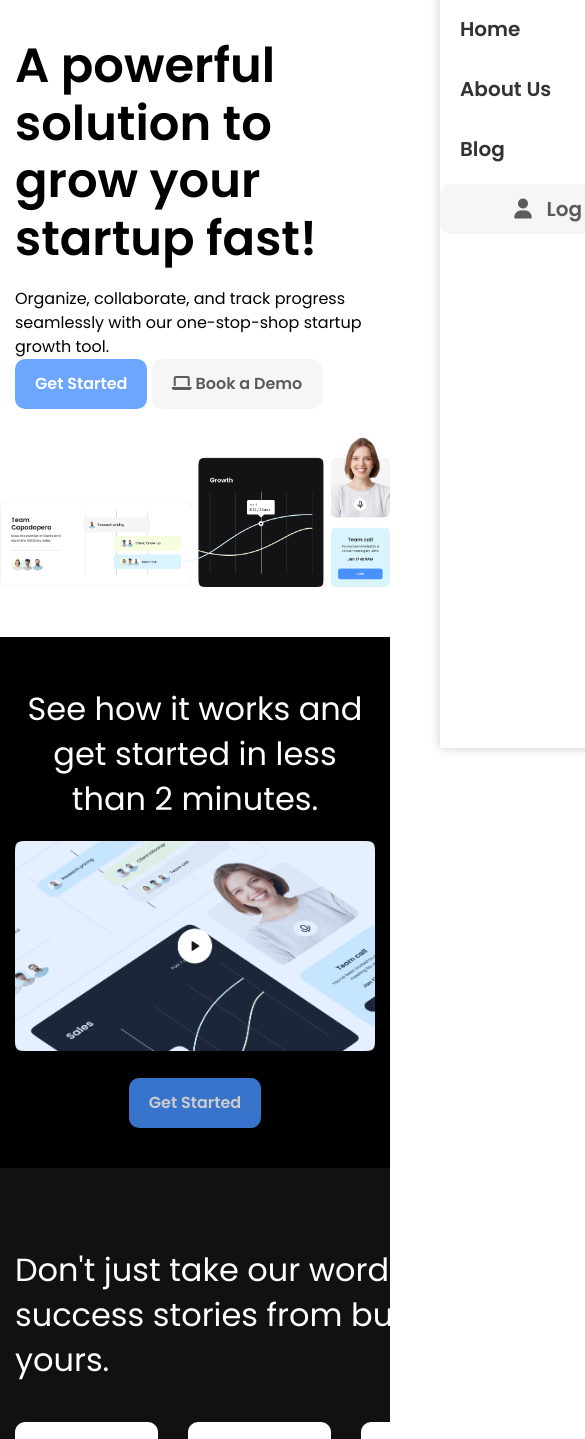
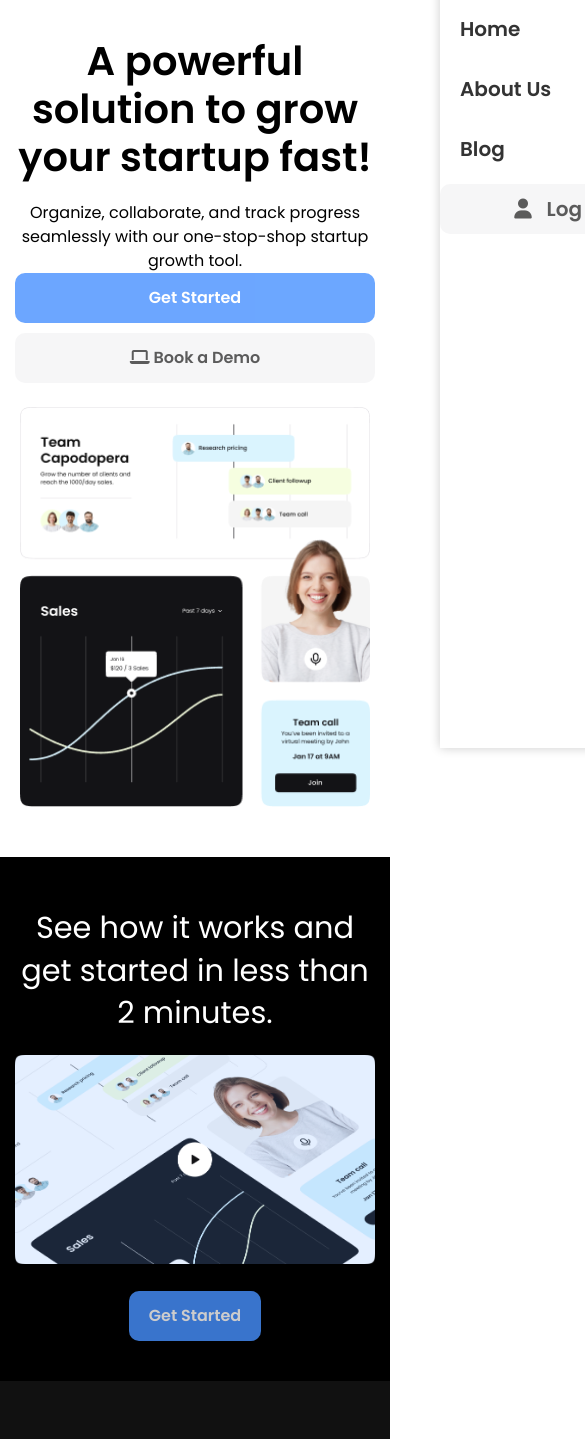
Before and after one commit to brje/CT70A9110-SDS-Front-end, a plain HTML site: page index.html in a window 390 px wide. Shown: the part 96-1535 px from the top of the page, 585 px wide, since content can reach past the window. Drawn offline with Linux system fonts and the light colour scheme.

Commit message:
Responsiveness added

```diff
--- a/css/style.css
+++ b/css/style.css
@@ -15,6 +15,7 @@ body {
     font-size: 16px;
     line-height: 1.5;
     background-color: #fff;
+    overflow-x: hidden;
 }
 
 a {
@@ -428,7 +429,9 @@ hero .hero-text {
 
 /* Media Queries */
 @media (max-width: 960px) {
-
+    .text-xxl {
+        font-size: 2.5rem;
+    }
 }
 
 @media (max-width: 670px) {
@@ -439,6 +442,44 @@ hero .hero-text {
     .navbar .hamburger-button {
         display: block;
     }
+    .hero .container {
+        background: url('../images/hero-bg-mobile.png') no-repeat;
+        background-size: 350px 400px;
+        background-position: bottom;
+        height: 770px;
+    }
+
+    .hero .hero-content,
+    .hero .hero-text {
+        width: 100%;
+        text-align: center;
+    }
+
+    .hero .hero-buttons .btn {
+        margin-bottom: 10px;
+        display: block;
+        width: 100%;
+    }
+
+    .testimonials .testimonials-heading {
+        max-width: 100%;
+        text-align: center;
+    }
+
+    .testimonials .testimonials-grid, .pricing .pricing-grid {
+        grid-template-columns: 1fr;
+    }
+
+    /* Text */
+    .text-xl {
+        font-size: 1.9rem;
+    }
+    .text-lg {
+        font-size: 1.5rem;
+    }
+    .text-md {
+        font-size: 1.1rem;
+    }
 }
 
 @media (max-width: 500px) {
```
